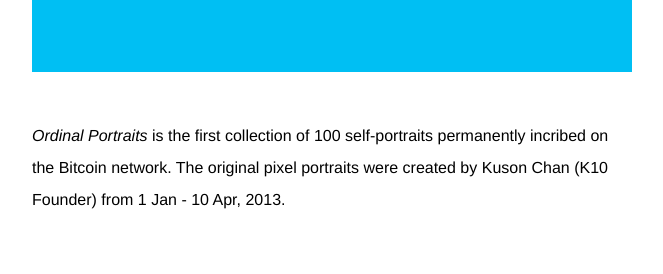
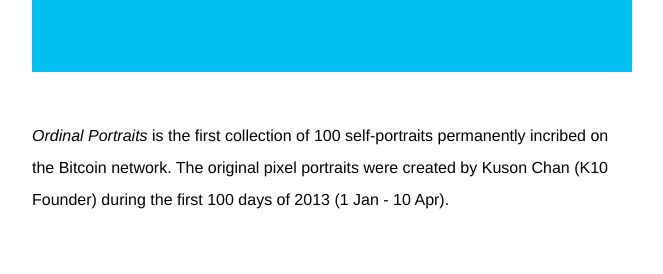
Before and after one commit to dbdbking/ordinalme, a plain HTML site: page index.html in a window 1280 px wide. Shown: the part 800-1074 px from the top of the page, without its empty margins (308-971 px from the left). Drawn offline with Linux system fonts and the light colour scheme.

Commit message:
Update index.html

```diff
--- a/index.html
+++ b/index.html
@@ -28,7 +28,7 @@
 -->
 
 
-      <i>Ordinal Portraits</i> is the first collection of 100 self-portraits permanently incribed on the Bitcoin network. The original pixel portraits were created by Kuson Chan (K10 Founder) from 1 Jan - 10 Apr, 2013.</p>
+      <i>Ordinal Portraits</i> is the first collection of 100 self-portraits permanently incribed on the Bitcoin network. The original pixel portraits were created by Kuson Chan (K10 Founder) during the first 100 days of 2013 (1 Jan - 10 Apr).</p>
 
 
       <center><a href="https://ordinalswallet.com/collection/ordinal-portraits" target="_blank"><img width="600px" height="600px" src="img/selfPixtrait100.png"></a></center><br><br>
```
